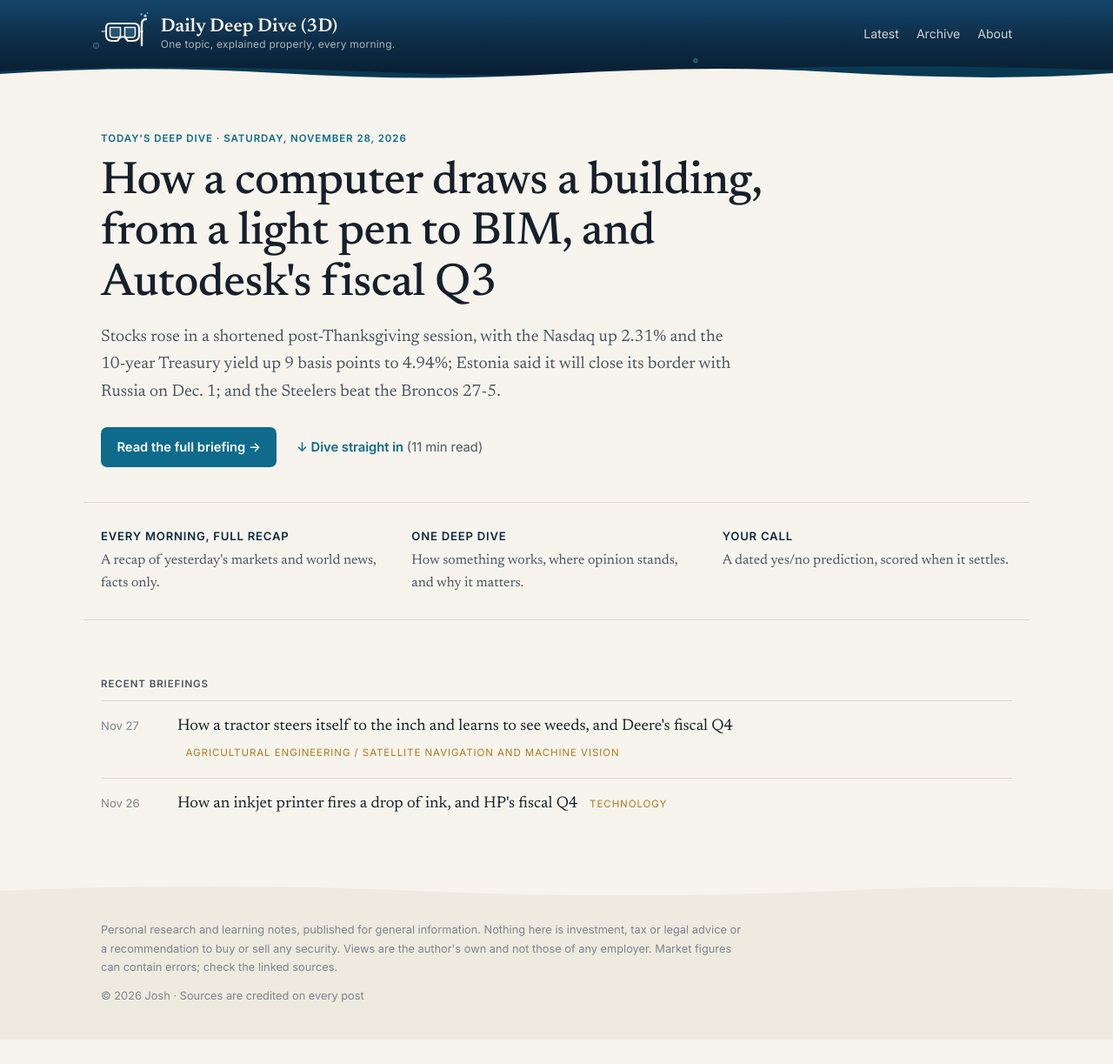
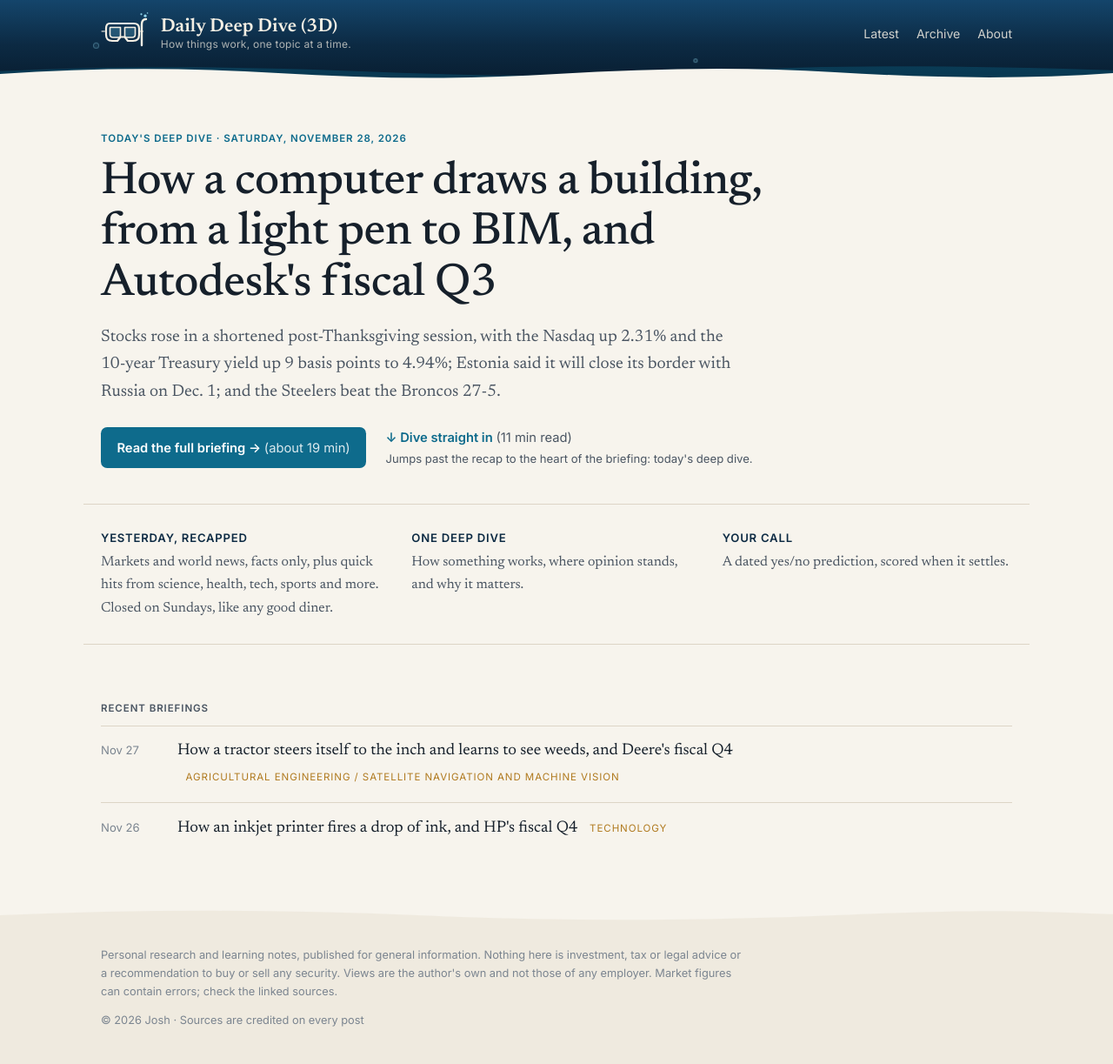
Before and after one commit to dailydeepdive/dailydeepdive.github.io, a Jekyll site: the page built from index.html, in a window 1280 px wide. Shown: the whole page at 87% size. Built offline with Jekyll 4.4.1, drawn with Linux system fonts in a browser that asks for light colours; before the commit the page ends 1195 px from its top, so only the background shows below that.

Commit message:
Home page: new tagline, recap and deep-dive descriptions, full-briefing reading time
Co-Authored-By: Claude Opus 5.5 <noreply@anthropic.com>
Claude-Session: https://claude.ai/code/session_01XLPcKjBxkHpy36NM6mhFCg

```diff
--- a/_config.yml
+++ b/_config.yml
@@ -1,6 +1,6 @@
 title: "Daily Deep Dive (3D)"
 short_title: 3D
-tagline: One topic, explained properly, every morning.
+tagline: How things work, one topic at a time.
 description: >-
   A daily briefing: a fact-only recap of yesterday's markets and world news,
   then a deep dive into how something works and why it matters, with every
--- a/_layouts/post.html
+++ b/_layouts/post.html
@@ -1,8 +1,8 @@
 ---
 layout: default
 ---
-{% assign words = content | strip_html | number_of_words %}
-{% assign minutes = words | divided_by: 230 | at_least: 1 %}
+{% assign words = content | split: 'class="references"' | first | strip_html | number_of_words %}
+{% assign minutes = words | plus: 115 | divided_by: 230 | at_least: 1 %}
 {% assign dd_html = content | split: 'id="deep-dive"' | last | split: 'class="references"' | first %}
 {% assign dd_words = dd_html | strip_html | number_of_words %}
 {% assign dd_minutes = dd_words | plus: 115 | divided_by: 230 | at_least: 1 %}
--- a/assets/css/site.css
+++ b/assets/css/site.css
@@ -226,6 +226,9 @@ sup.cite a:hover { text-decoration: underline; }
 .dive-link { font-family: var(--sans); font-size: .92rem; font-weight: 600; text-decoration: none; }
 .dive-link:hover { text-decoration: underline; }
 .dive-link .dd-time { font-weight: 400; color: var(--ink-soft); }
+.dive { display: flex; flex-direction: column; gap: .15rem; }
+.dive-note { font-family: var(--sans); font-size: .82rem; color: var(--ink-soft); }
+.button .btn-time { font-weight: 400; opacity: .85; }
 
 /* Prev / next */
 .post-nav { display: grid; grid-template-columns: 1fr 1fr; gap: 1rem; margin-top: 3.5rem; padding-top: 1.5rem; border-top: 1px solid var(--rule); }
--- a/index.html
+++ b/index.html
@@ -11,9 +11,10 @@ title: Daily Deep Dive (3D)
   {% assign dd_html = latest.content | split: 'id="deep-dive"' | last | split: 'class="references"' | first %}
   {% assign dd_minutes = dd_html | strip_html | number_of_words | plus: 115 | divided_by: 230 | at_least: 1 %}
   {% if latest.deep_minutes %}{% assign dd_minutes = latest.deep_minutes %}{% endif %}
+  {% assign full_minutes = latest.content | split: 'class="references"' | first | strip_html | number_of_words | plus: 115 | divided_by: 230 | at_least: 1 %}
   <div class="hero-actions">
-    <a class="button" href="{{ latest.url | relative_url }}">Read the full briefing &rarr;</a>
-    {% if latest.content contains 'id="deep-dive"' %}<a class="dive-link" href="{{ latest.url | relative_url }}#deep-dive">&darr; Dive straight in <span class="dd-time">({{ dd_minutes }} min read)</span></a>{% endif %}
+    <a class="button" href="{{ latest.url | relative_url }}">Read the full briefing &rarr; <span class="btn-time">(about {{ full_minutes }} min)</span></a>
+    {% if latest.content contains 'id="deep-dive"' %}<div class="dive"><a class="dive-link" href="{{ latest.url | relative_url }}#deep-dive">&darr; Dive straight in <span class="dd-time">({{ dd_minutes }} min read)</span></a><span class="dive-note">Jumps past the recap to the heart of the briefing: today's deep dive.</span></div>{% endif %}
   </div>
   {% else %}
   <h1 class="hero-title">The first briefing is on its way.</h1>
@@ -21,7 +22,7 @@ title: Daily Deep Dive (3D)
 </section>
 
 <section class="wrap intro-strip">
-  <div><strong>Every morning, full recap</strong><span>A recap of yesterday's markets and world news, facts only.</span></div>
+  <div><strong>Yesterday, recapped</strong><span>Markets and world news, facts only, plus quick hits from science, health, tech, sports and more. Closed on Sundays, like any good diner.</span></div>
   <div><strong>One deep dive</strong><span>How something works, where opinion stands, and why it matters.</span></div>
   <div><strong>Your Call</strong><span>A dated yes/no prediction, scored when it settles.</span></div>
 </section>
```
